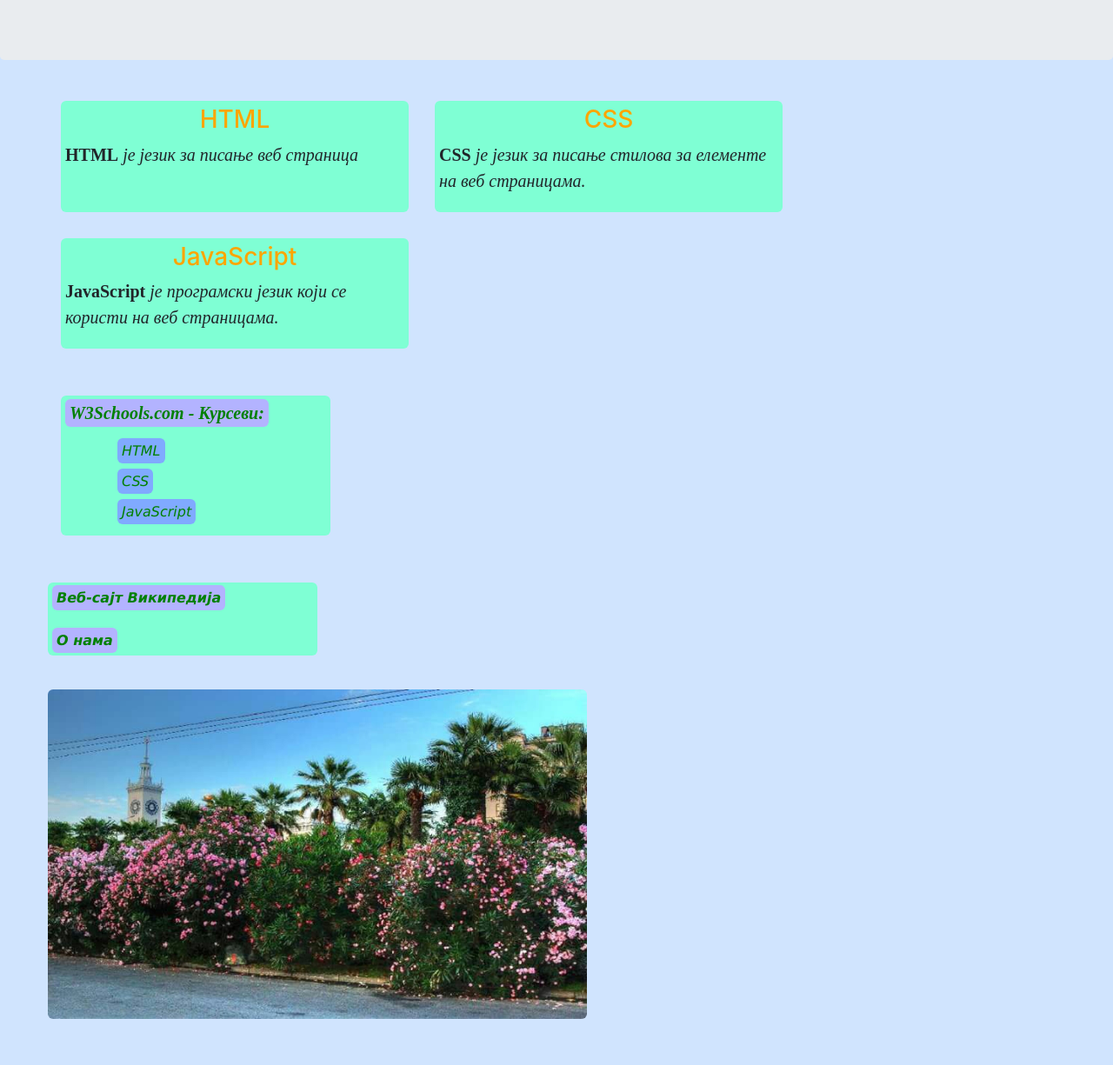
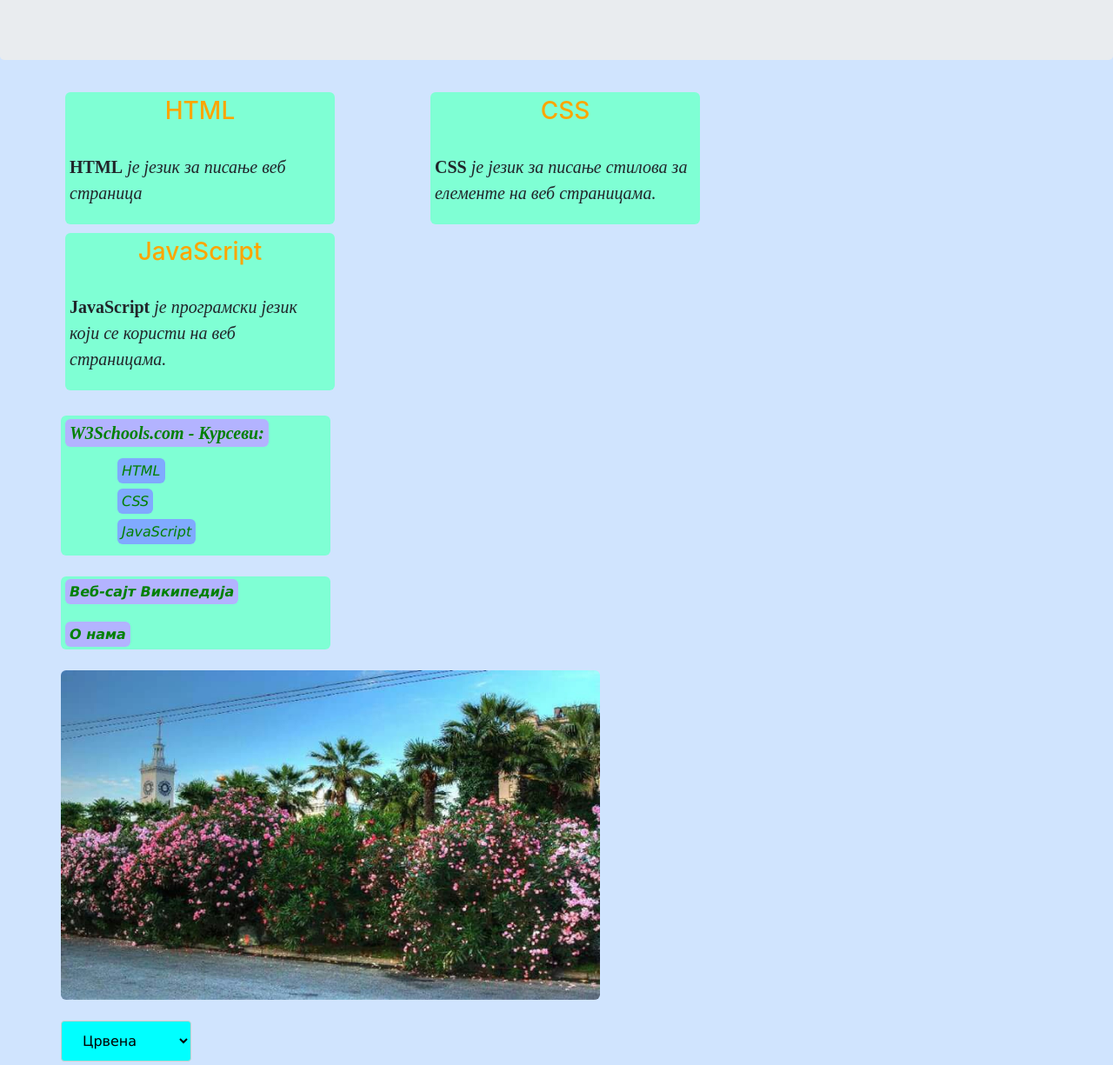
Before and after one commit to MarkoSimeunovic/Marko, a plain HTML site: page index.html in a window 1280 px wide. Shown: the part 115-1340 px from the top of the page at 87% size. Drawn offline with nearby package versions, Linux system fonts and the light colour scheme.

Commit message:
Verzija 5

```diff
--- a/index.html
+++ b/index.html
@@ -13,7 +13,7 @@
 		<!-- Favicon -->
 		<link rel="shortcut icon" href="img/favicon.ico" type="image/x-icon" />
 
-		<!-- STILOVI -->
+		<!-- STILOVI   -->
 		<link rel="stylesheet" href="https://stackpath.bootstrapcdn.com/bootstrap/4.4.1/css/bootstrap.min.css"
 		integrity="sha384-Vkoo8x4CGsO3+Hhxv8T/Q5PaXtkKtu6ug5TOeNV6gBiFeWPGFN9MuhOf23Q9Ifjh" crossorigin="anonymous">
 
@@ -35,25 +35,35 @@
 		  <h1>Мој први Веб сајт</h1>
 		</div>
 
-		<!-- Bootstrap Responsive Container -->
+		<!-- Bootstrap Responsive Container 1 -->
 		<div class="container">
-			<div class="row">
-			    <div class="col-sm-4 st">
-					<h3>HTML</h3>
+			<div class="row flx">
+			    <div class="col-sm-4">
+	 				<div class="st ec">
+						<h3>HTML</h3> <br>
 						<p><b>HTML</b> <i>је језик за писање веб страница</i> </p>
 			    	</div>
-			    <div class="col-sm-4 st">
-		    		<h3>CSS</h3>
+			    </div>
+			    <div class="col-sm-4">
+				    <div class="st ec">
+			    		<h3>CSS</h3> <br>
 						<p><b>CSS</b> <i>je језик за писање стилова за елементе на веб страницама.</i> </p>
 				    </div>
-			    <div class="col-sm-4 st">
-		    		<h3>JavaScript</h3>
+				</div>
+			    <div class="col-sm-4">
+				    <div class="st ec">
+			    		<h3>JavaScript</h3> <br>
 						<p><b>JavaScript</b> <i>je програмски језик који се користи на веб страницама.</i> </p>
 				    </div>
+				</div>
 			</div> <br>
+		</div>
 
+		<!-- Bootstrap Responsive Container 2 -->
+		<div class="container">
 			<!-- Lista Kurseva -->
 		  	<div class="row">
+		  		<div class="col-sm-4">
 					<div class="st tc">
 						<p><span class="f"> W3Schools.com - Курсеви: </span></p>
 
@@ -76,11 +86,12 @@
 							</li>
 						</ul>
 					</div>
+				</div>
 			</div> <br>
 
 			<!-- Eksterni Link-->
 			<div class="row">
-				<div class="row">
+				<div class="col-sm-4">
 					<div class="st tc">
 						<a href="https://sr.wikipedia.org/sr-ec/%D0%92%D0%B5%D0%B1-%D1%81%D0%B0%D1%98%D1%82" target="_blanc" alt="Веб-сајт Википедија">
 							<span class="f"> Веб-сајт Википедија </span>
@@ -92,29 +103,34 @@
 						</a>
 					</div>
 				</div>
-			</div> <br>
+			</div>	<br>
 
 			<!-- Slika -->
 			<div class="row">
+				<div class="col-sm-4">
 					<div class="gallery">
 						<a target="_blank" href="img/slika-cvece.jpg">
 							<img class="round" src="img/slika-cvece.jpg" alt="слика-цвеће" width=620px height=379px class="slika">
-					</a> <br><br>
+						</a>
+					</div>
 				</div>
 			</div> <br>
 
 			<!--  Select-Box (Izbornik) -->
 			<div class="row">
+				<div class="col-sm-4">
 					<select>
 						<option style="color:blue;">Плава</option>
 						<option style="color:yellow;">Жута</option>
 						<option style="color:red;" selected="">Црвена</option>
 						<option style="color:green;" >Зелена</option>
 					</select>
+				</div>
 			</div> <br>
 
 			<!-- Tabela -->
 			<div class="row">
+				<div class="col-sm-4">
 					<table>
 						<tr>
 							<th> <a
@@ -134,12 +150,13 @@
 							<td>Нетачно</td>
 						</tr>
 					</table>
+				</div>
 			</div> <br>
-
 
 
 			<!-- Forma -->
 			<div class="row">
+				<div class="col-sm-4">
 					<div class="st dc">
 						<form action="" method="post">
 							 <fieldset>
@@ -155,6 +172,7 @@
 					</div>
 				</div>
 			</div> <br>
+		</div>
 
 	</body>
 </html>
--- a/styles/divs.css
+++ b/styles/divs.css
@@ -5,7 +5,7 @@ div {
 }
 
 div.st {
-    margin: 15px  !important;
+   /* margin: 15px  !important; */
     padding:  5px;
     border :  none;
     border-radius: 6px;
@@ -13,12 +13,25 @@ div.st {
 }
 
 
+div.flx {
+  display:   flex;
+}
+
+div.ec {
+  /*  width  :  180px !important;
+    display:    inline-block;
+    display:   flex;   */
+    margin :  5px !important;
+    width:    auto;
+    height:   auto;
+    max-width : 300px;
+    min-width: 120px;
+}
+
 /*form div.dc */
 div.dc {
     width  :  300px !important;
     height :  370px !important;
-    margin: 15px  !important;
-
 }
 
 div.tc {
--- a/styles/global.css
+++ b/styles/global.css
@@ -1,5 +1,16 @@
 
 
-.margine {
-    margin: 15px  !important;
+.rowMarg {
+ 	/*margin: 0px  !important; */
+    /*padding: 5px 0px !important; */
 }
+
+.round {
+	/* margin: 15px  !important; */
+    display:        inline;
+    border-radius:  6px;
+}
+
+round:hover {
+    border: 1px solid blue;
+}
--- a/styles/main.css
+++ b/styles/main.css
@@ -53,14 +53,6 @@ a {
 a:hover { color: white; text-decoration: none; }
 
 
-img {
-    display:        inline;
-    border-radius:  6px;
-}
-
-img:hover {
-    border: 1px solid blue;
-}
 
 table, tr, th, td {
     border:           1px solid blue;
@@ -69,12 +61,8 @@ table, tr, th, td {
 }
 
 table {
-    /*margin-left: 15px;*/
-    margin-left: 15px;
-    margin-right: 15px;
-    margin-top: 15px;
-    margin-bottom: 15px;
-    min-width:  300px;
+    /*  margin: 15px !important; */
+    /*width:  300px ; */
 }
 
 th, td {
@@ -98,7 +86,7 @@ td {
 
 th a:hover { color: white; }
 
-th a{
+th a {
     /*background-color: Bisque ;*/
     color:            blue;
     font-family:      Verdana;
@@ -112,12 +100,11 @@ select {
     font-family:      Verdana;
     width: 150px;
     padding: 12px 20px;
-    margin: 8px 0;
+    /*margin: 15px;*/
     display: inline-block;
     border: 1px solid #ccc;
     border-radius: 4px;
     box-sizing: border-box;
-    margin-left: 10px;
 }
 
 
```
Lines whose indentation alone changed are shown as unchanged.
